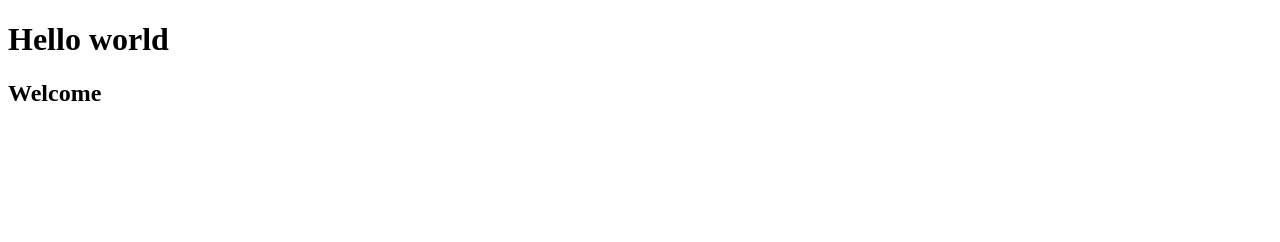
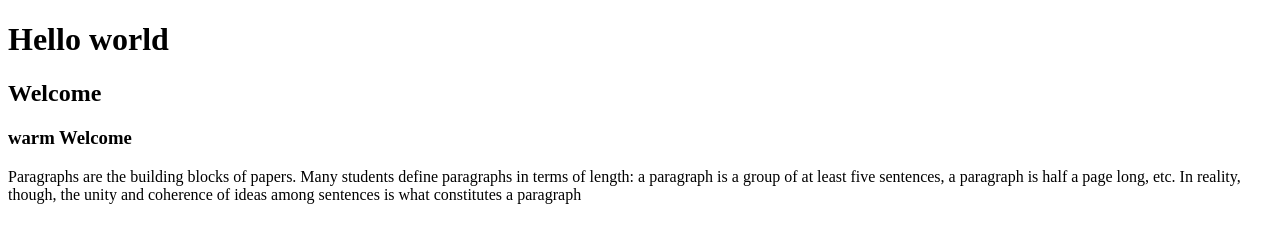
Before and after one commit to SudharsanRamRavi/Sabarivel, a plain HTML site: page index.html in a window 1280 px wide. Drawn offline with Linux system fonts and the light colour scheme.

Commit message:
Para insert

```diff
--- a/index.html
+++ b/index.html
@@ -8,6 +8,11 @@
 <body>
     <h1>Hello world</h1>
     <h2>Welcome</h2>
+    <h3>warm Welcome</h3>
+
+
+    <p>Paragraphs are the building blocks of papers. Many students define paragraphs in terms of length: a paragraph is a group of at least five sentences, a paragraph is half a page long, etc. In reality, though, the unity and coherence of ideas among sentences is what constitutes a paragraph</p>
 
 </body>
+
 </html>
```
